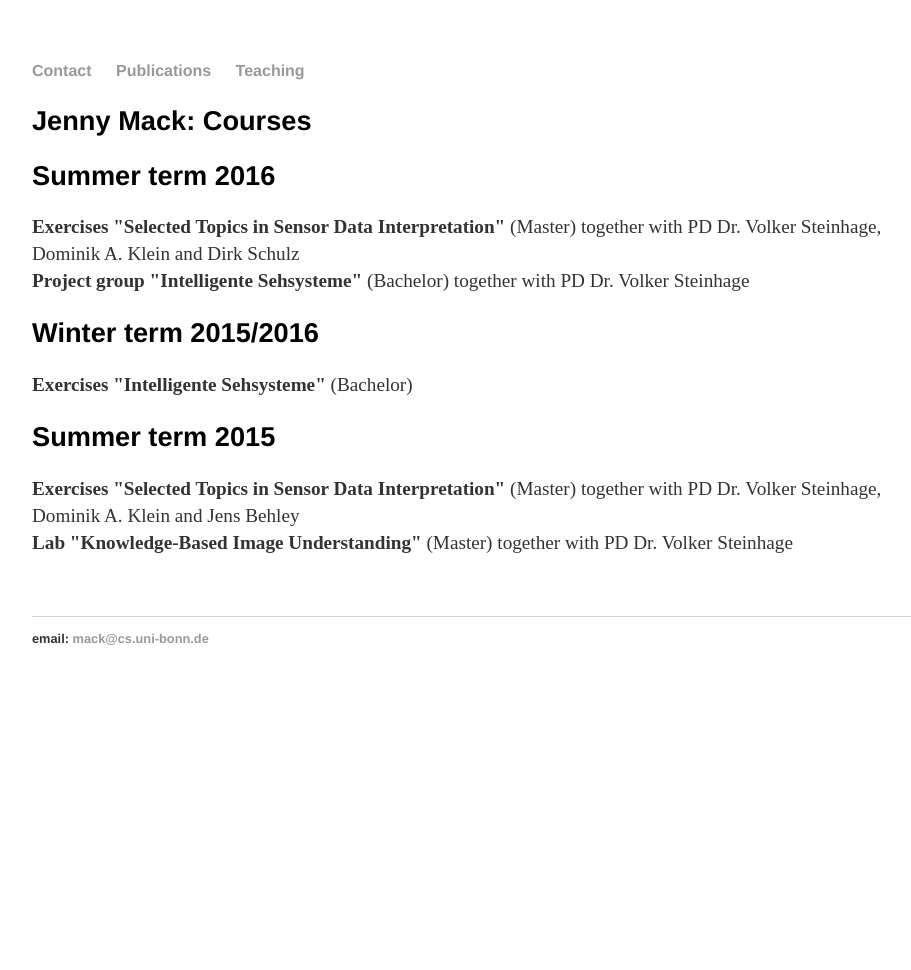
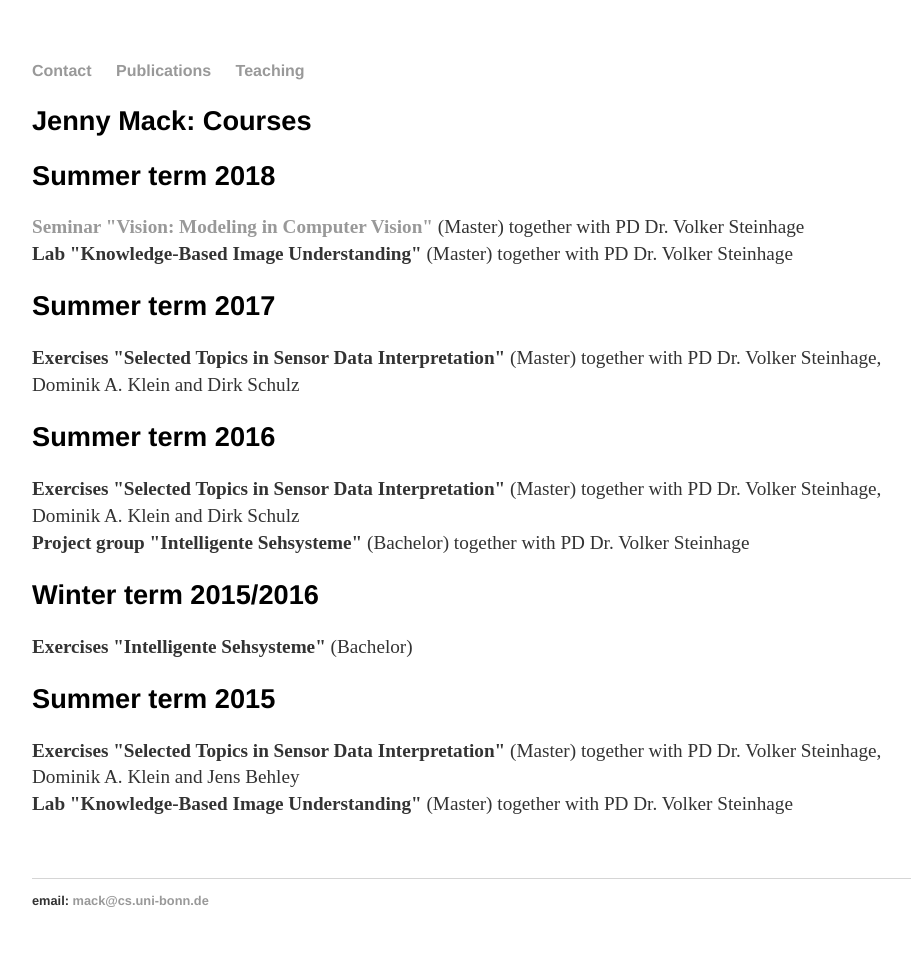
Before and after one commit to JennyMack/JennyMack.github.io, a Jekyll site: the page built from teaching/index.html, in a window 1280 px wide. Shown: the whole page, without its empty margins (160-1071 px from the left). Built offline with Jekyll 4.4.1, drawn with Linux system fonts in a browser that asks for light colours; before the commit the page ends 900 px from its top, so only the background shows below that.

Commit message:
Added content

```diff
--- a/publications/index.html
+++ b/publications/index.html
@@ -5,7 +5,8 @@ title: Publications
 
 <div class="cv">
 	<h2>Jenny Mack: Publications</h2>
-	<p><strong>Jennifer Mack, Christian Lenz, Johannes Teutrine and Volker Steinhage</strong> (2017). High-precision 3D detection and reconstruction of grapes from laser range data for efficient phenotyping based on supervised learning. Computers and Electronics in Agriculture, Volume 135, 1, pp. 300-311, http://dx.doi.org/10.1016/j.compag.2017.02.017, 2017. <br>
+<p><strong>Jennifer Mack, Anatina Trakowski, Florian Rist, Katja Herzog, Reinhard T&oumlpfer and Volker Steinhage</strong> (2017). Experimental Evaluation of the Performance of Local Shape Descriptors for the Classification of 3D Data in Precision Farming. Journal of Computer and Communications, Special Edition on Computer Vision, Volume 5, 12, doi: <a href="https://doi.org/10.4236/jcc.2017.512001">10.4236/jcc.2017.512001</a>, 2017. <br>
+	<p><strong>Jennifer Mack, Christian Lenz, Johannes Teutrine and Volker Steinhage</strong> (2017). High-precision 3D detection and reconstruction of grapes from laser range data for efficient phenotyping based on supervised learning. Computers and Electronics in Agriculture, Volume 135, 1, pp. 300-311, doi: <a href="http://dx.doi.org/10.1016/j.compag.2017.02.017">10.1016/j.compag.2017.02.017</a>, 2017. <br>
 	<p><strong>Katrin Ullrich, Jennifer Mack and Pascal Welke</strong> (2016). Ligand Affinity Prediction with Multi-Pattern Kernels. In: 19th International Conference on Discovery Science (DS), Bari, Italy, 2016. <br>
 	<p><strong>Timo R&oumlhling, Jennifer Mack and Dirk Schulz</strong> (2015). A Fast Histogram-Based Similarity Measure for Loop Closure in 3-D LIDAR Data. In: IEEE/RSJ International Conference on Intelligent Robots and Systems (IROS), Hamburg, Germany, pp. 736-741, 2015.
 </div>
--- a/teaching/index.html
+++ b/teaching/index.html
@@ -5,7 +5,12 @@ title: Teaching
 
 <div class="cv">
 	<h2>Jenny Mack: Courses</h2>
-		<h2>Summer term 2016</h2>
+<h2>Summer term 2018</h2>
+			<p><strong><a href="https://jennymack.github.io/sem2018/">Seminar "Vision: Modeling in Computer Vision"</a></strong> (Master) together with PD Dr. Volker Steinhage <br>
+			<strong>Lab "Knowledge-Based Image Understanding"</strong> (Master) together with PD Dr. Volker Steinhage
+<h2>Summer term 2017</h2>
+			<p><strong>Exercises "Selected Topics in Sensor Data Interpretation"</strong> (Master) together with PD Dr. Volker Steinhage, Dominik A. Klein and Dirk Schulz <br>
+<h2>Summer term 2016</h2>
 			<p><strong>Exercises "Selected Topics in Sensor Data Interpretation"</strong> (Master) together with PD Dr. Volker Steinhage, Dominik A. Klein and Dirk Schulz <br>
 			<strong>Project group "Intelligente Sehsysteme"</strong> (Bachelor) together with PD Dr. Volker Steinhage
 
```
Also changed, not shown: sem2018/index.html (added, +14 -0 lines), 1 other file.
